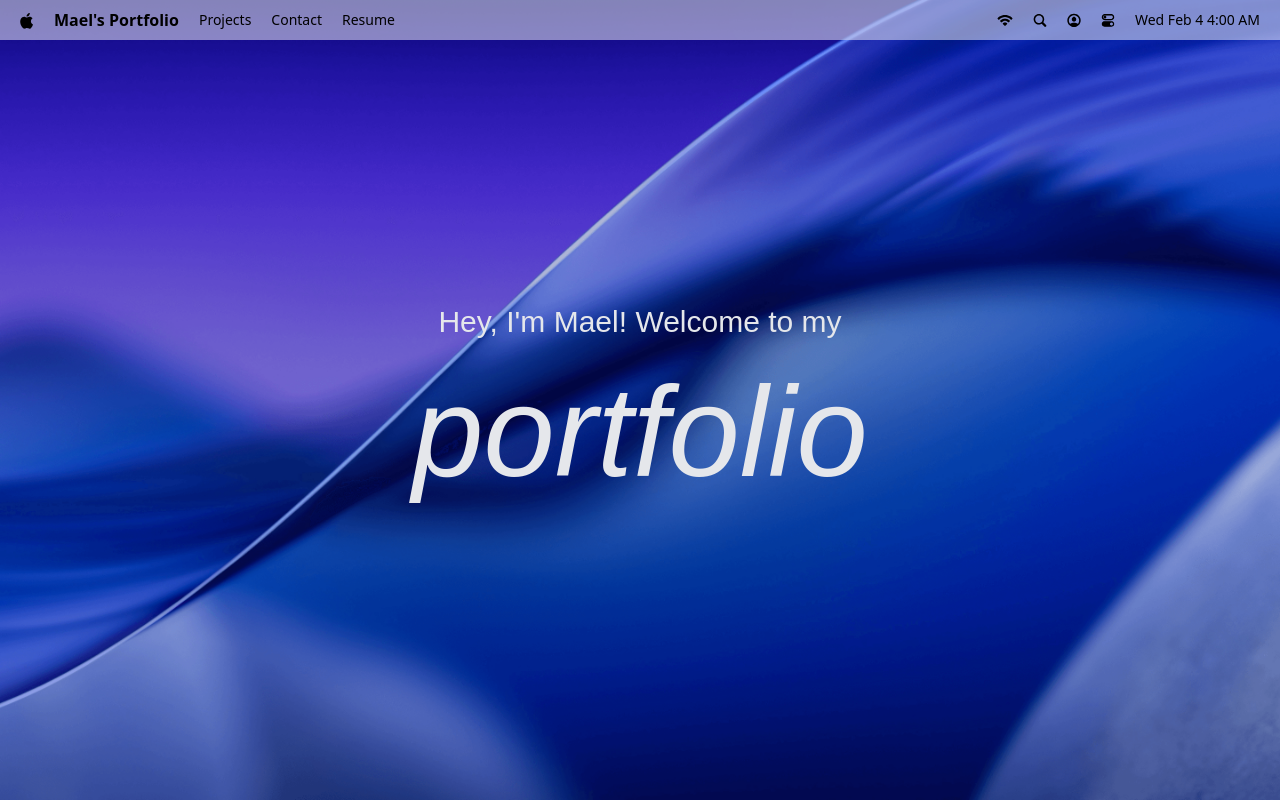
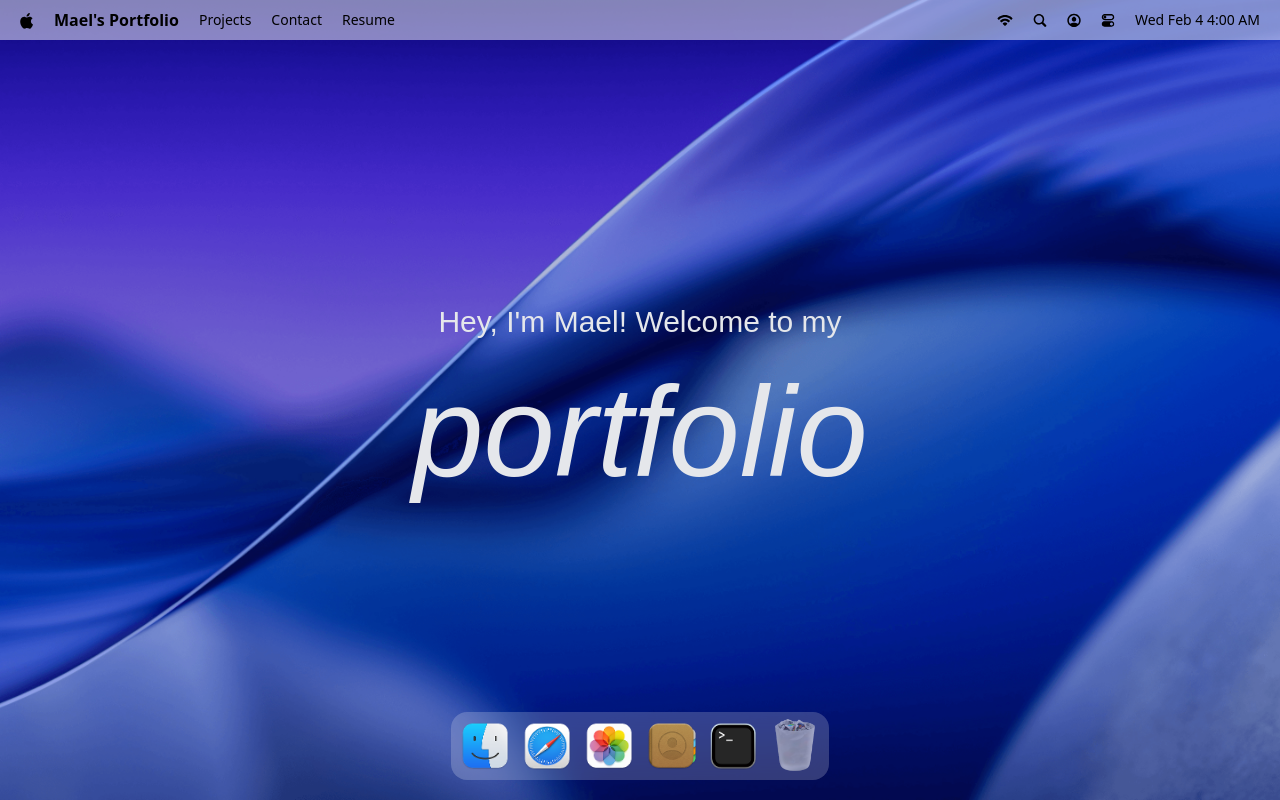
Before and after one commit to maelmane/protfolio, a React (Vite) app: page / in a window 1280 px wide. Built offline with nearby package versions, Linux system fonts and the light colour scheme; a web font is replaced by a local one.

Commit message:
implement bottom dock feature

```diff
--- a/package.json
+++ b/package.json
@@ -17,6 +17,7 @@
     "lucide-react": "^0.563.0",
     "react": "^19.2.0",
     "react-dom": "^19.2.0",
+    "react-tooltip": "^5.30.0",
     "tailwindcss": "^4.1.18"
   },
   "devDependencies": {
--- a/src/App.tsx
+++ b/src/App.tsx
@@ -1,11 +1,12 @@
 import React from "react";
-import { Navbar, Welcome } from "@/components";
+import { Dock, Navbar, Welcome } from "@/components";
 
 const App = () => {
   return (
     <main>
       <Navbar />
       <Welcome />
+      <Dock />
     </main>
   );
 };
--- /dev/null
+++ b/src/components/Dock.tsx
@@ -0,0 +1,89 @@
+import { dockApps } from "#constants/index.ts";
+import { useGSAP } from "@gsap/react";
+import { useRef } from "react";
+import { Tooltip } from "react-tooltip";
+import gsap from "gsap";
+
+const Dock = () => {
+  const dockRef = useRef<HTMLDivElement>(null);
+
+  useGSAP(() => {
+    const dock = dockRef.current;
+    if (!dock) return;
+
+    const icons = dock.querySelectorAll(".dock-icon");
+
+    const animateIcons = (mouseX: number) => {
+      const { left } = dock.getBoundingClientRect();
+
+      icons.forEach((icon: any) => {
+        const { left: iconLeft, width } = icon.getBoundingClientRect();
+        const center = iconLeft - left + width / 2;
+        const distance = Math.abs(mouseX - center);
+        const intensity = Math.exp(-(distance ** 2.5) / 10000);
+
+        gsap.to(icon, {
+          scale: 1 + 0.25 * intensity,
+          y: -15 * intensity,
+          duration: 0.2,
+          ease: "power1.out",
+        });
+      });
+    };
+
+    const handleMouseMove = (e: any) => {
+      const { left } = dock.getBoundingClientRect();
+
+      animateIcons(e.clientX - left);
+    };
+
+    const resetIcons = () => {
+      icons.forEach((icon: any) =>
+        gsap.to(icon, { scale: 1, y: 0, duration: 0.3, ease: "power1.out" }),
+      );
+    };
+
+    dock.addEventListener("mousemove", handleMouseMove);
+    dock.addEventListener("mouseleave", resetIcons);
+
+    return () => {
+      dock.removeEventListener("mousemove", handleMouseMove);
+      dock.removeEventListener("mouseleave", resetIcons);
+    };
+  }, []);
+
+  const toggleApp = (app: any) => {
+    // TODO Implement Open Window Logic
+  };
+
+  return (
+    <section id="dock">
+      <div ref={dockRef} className="dock-container">
+        {dockApps.map(({ id, name, icon, canOpen }) => (
+          <div key={id ?? name} className="relative flex justify-center">
+            <button
+              type="button"
+              className="dock-icon"
+              aria-label={name}
+              data-tooltip-id="dock-tooltip"
+              data-tooltip-content={name}
+              data-tooltip-delay-show={150}
+              disabled={!canOpen}
+              onClick={() => toggleApp({ id, canOpen })}
+            >
+              <img
+                src={`/images/${icon}`}
+                alt={name}
+                loading="lazy"
+                className={canOpen ? "" : "opacity-55"}
+              />
+            </button>
+          </div>
+        ))}
+        <Tooltip id="dock-tooltip" place="top" className="tooltip" />
+      </div>
+    </section>
+  );
+};
+
+export default Dock;
--- a/src/components/index.ts
+++ b/src/components/index.ts
@@ -1,4 +1,5 @@
 import Navbar from "./Navbar";
 import Welcome from "./Welcome";
+import Dock from "./Dock";
 
-export { Navbar, Welcome };
+export { Navbar, Welcome, Dock };
```
Also changed, not shown: 1 other file (tests, documents, lock files or other folders).
